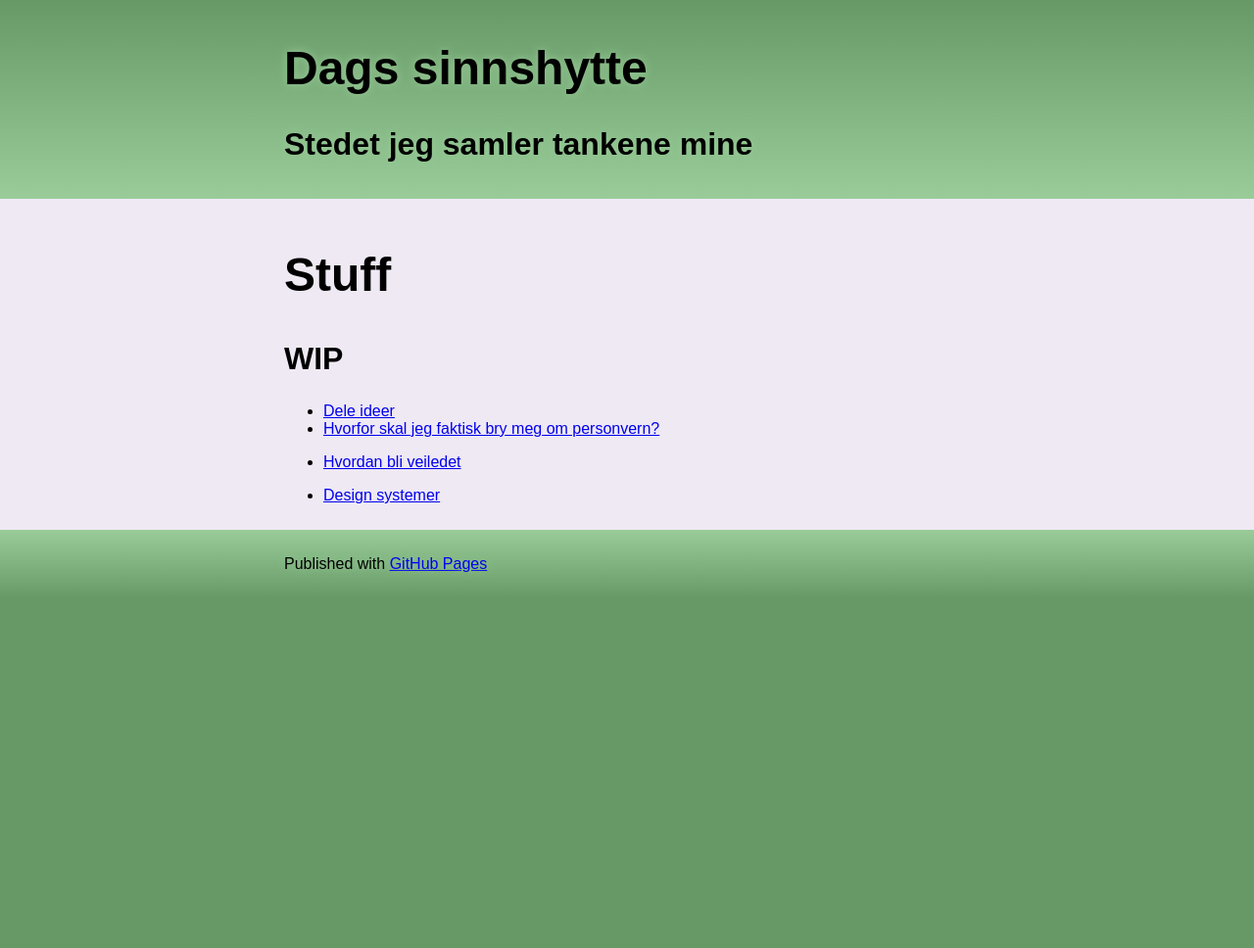
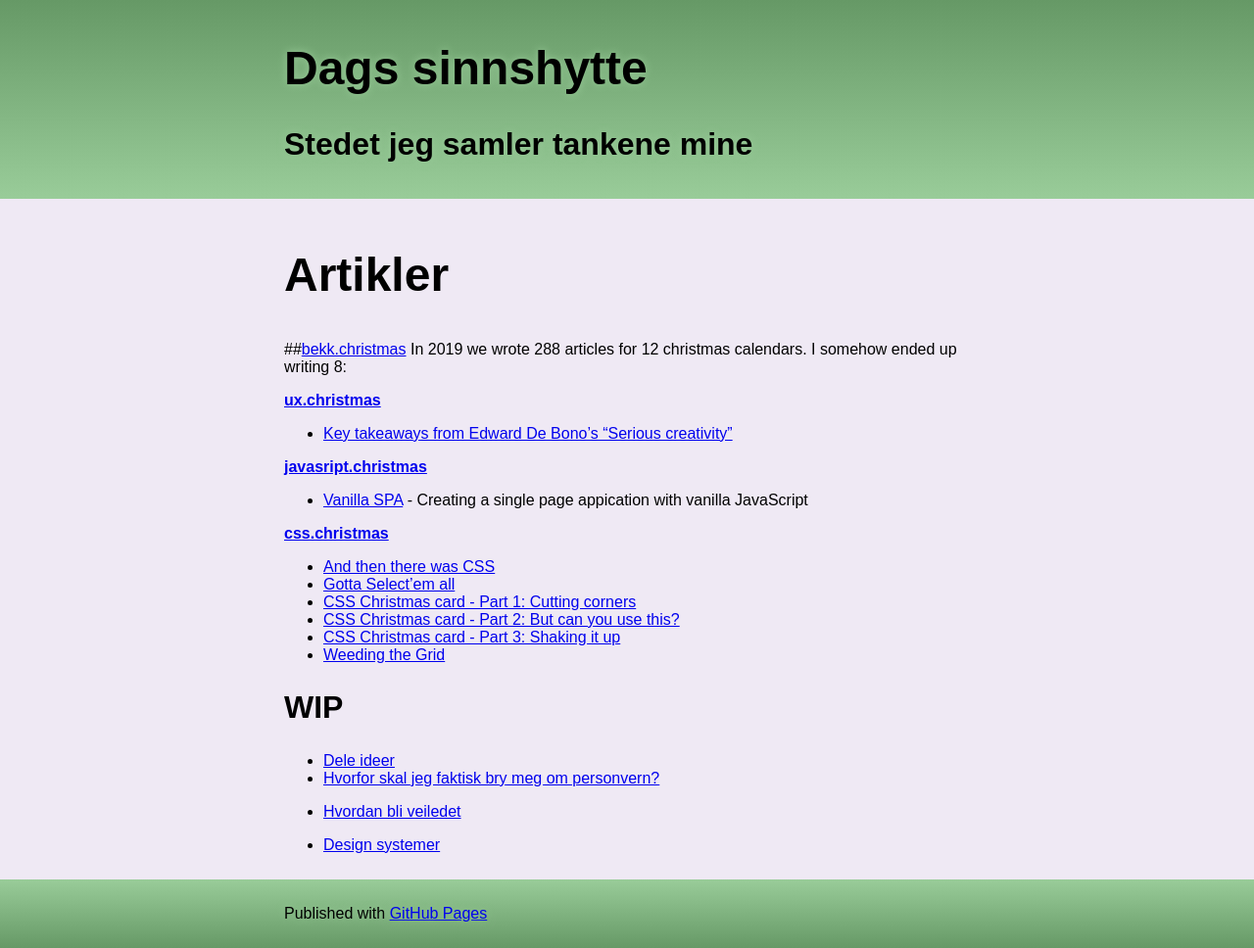
Before and after one commit to dagfs/dagfs.github.io, a Jekyll site: the page built from index.md, in a window 1280 px wide. Shown: the whole page at 98% size. Built offline with Jekyll 4.4.1, drawn with Linux system fonts in a browser that asks for light colours; our own code applies the rules of GitHub Pages for plain Markdown files; before the commit the page ends 900 px from its top, so only the background shows below that.

Commit message:
Update index.md

```diff
--- a/index.md
+++ b/index.md
@@ -1,4 +1,25 @@
-# Stuff
+# Artikler
+
+##[bekk.christmas](https://bekk.christmas/)
+In 2019 we wrote 288 articles for 12 christmas calendars. I somehow ended up writing 8:
+
+**[ux.christmas](https://ux.christmas/)**
+- [Key takeaways from Edward De Bono’s "Serious creativity"](https://ux.christmas/2019/2)
+
+**[javasript.christmas](https://javascript.christmas/)**
+- [Vanilla SPA](https://javascript.christmas/2019/12) - Creating a single page appication with vanilla JavaScript
+
+**[css.christmas](https://css.christmas/)**
+- [And then there was CSS](https://css.christmas/2019/1)
+- [Gotta Select'em all](https://css.christmas/2019/5)
+- [CSS Christmas card - Part 1: Cutting corners](https://css.christmas/2019/12)
+- [CSS Christmas card - Part 2: But can you use this?](https://css.christmas/2019/13)
+- [CSS Christmas card - Part 3: Shaking it up](https://css.christmas/2019/14)
+- [Weeding the Grid](https://css.christmas/2019/18)
+
+
+
+
 
 ## WIP
 
```
